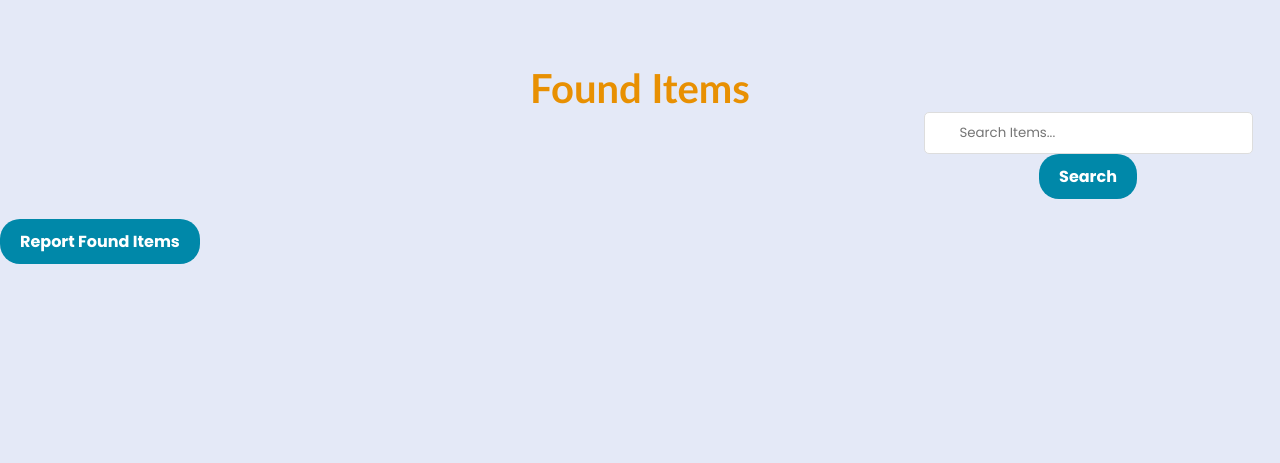
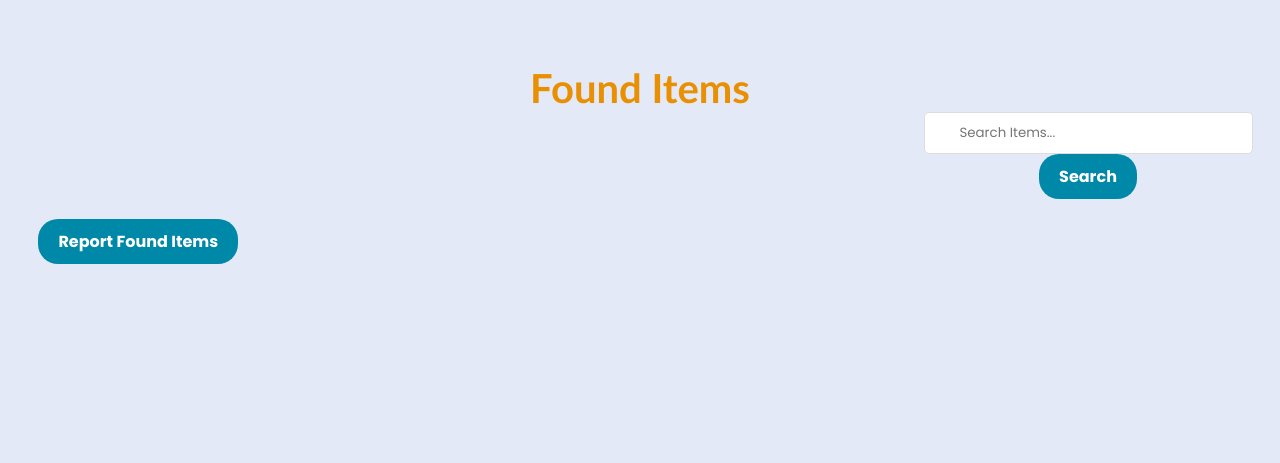
Before and after one commit to mustafajut/Lost-Found-Portal, a PHP site: page /Foundpagecard.php in a window 1280 px wide. Shown: the part 76-539 px from the top of the page. Run offline with PHP 8.4, Linux system fonts and the light colour scheme; a user stored in the database is signed in; data comes from the database, SQL or seed files in the repository; some libraries are stand-ins or nearby versions.

Commit message:
found page style

```diff
--- a/Foundpagecard.php
+++ b/Foundpagecard.php
@@ -147,7 +147,7 @@ $total_pages = ceil($total_rows / $results_per_page);
         </form>
     </div>
 
-    <a href="Reportfound.php"><button class="btn" style="margin-top: 0%;">Report Found Items</button></a>
+    <a href="Reportfound.php"><button class="btn" style="margin-top: 0%; margin-left:3%">Report Found Items</button></a>
 
 
 
```
